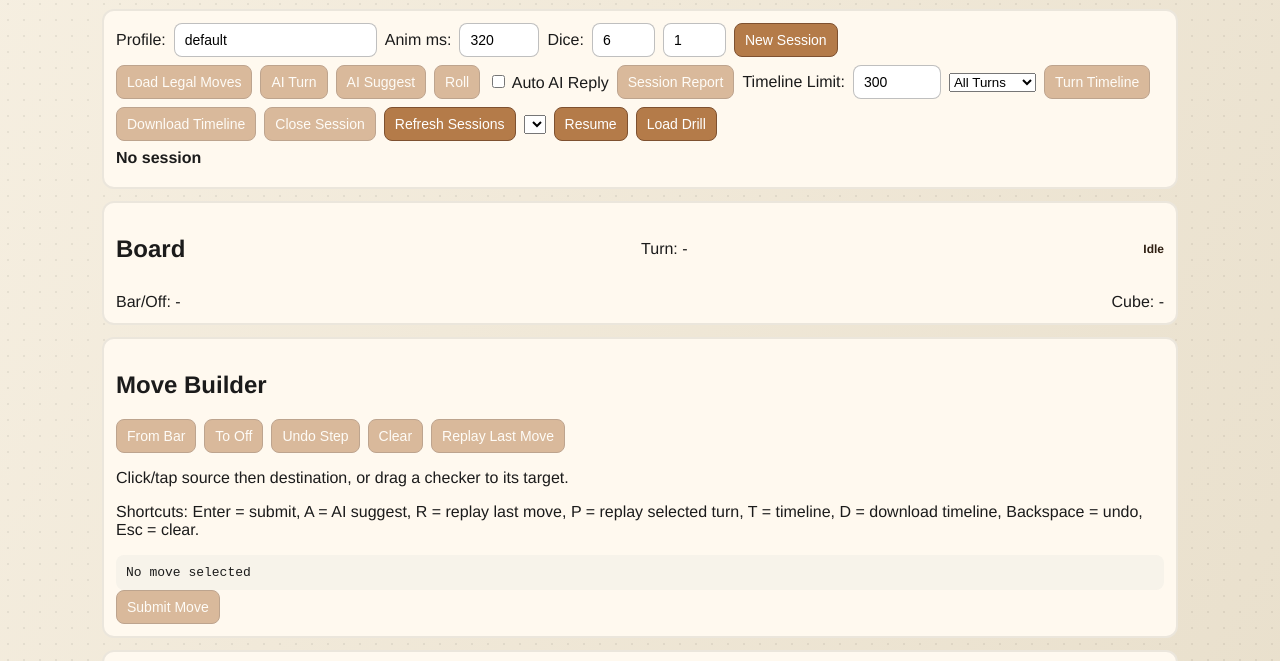
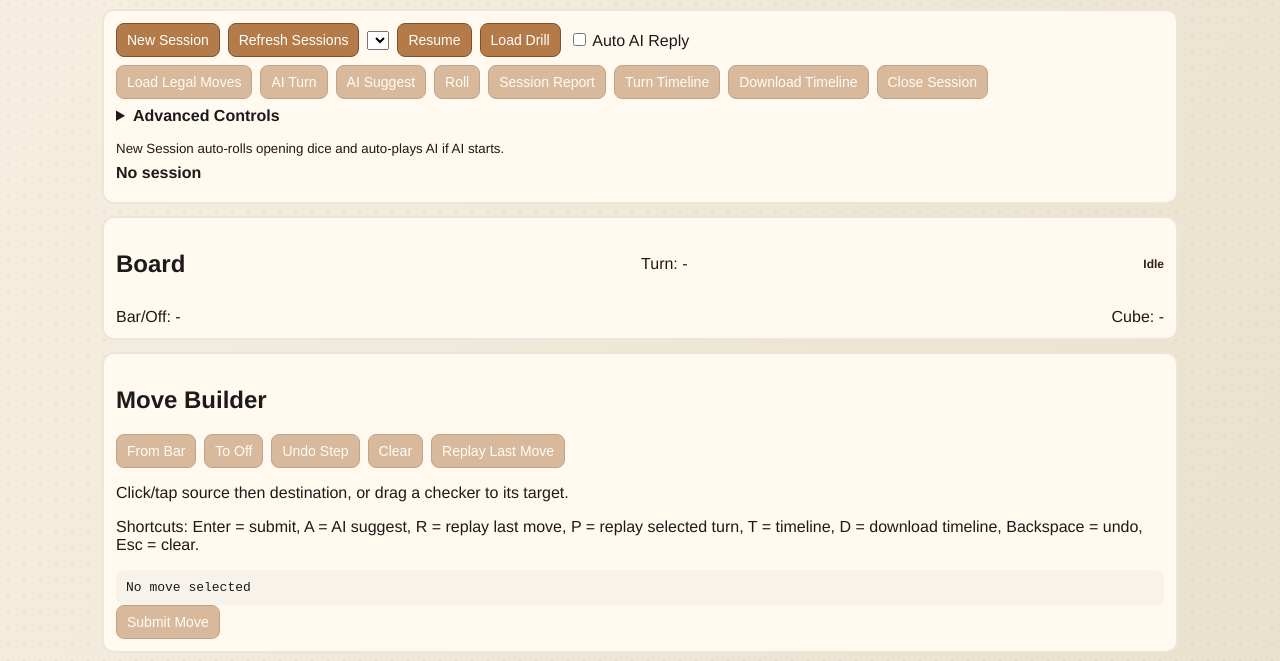
Before and after one commit to jkupferman/gammondator, a plain HTML site: page web/index.html in a window 1280 px wide. Both pictures are taken after a click on the button "New Session". Shown: the part 84-745 px from the top of the page. Drawn offline with Linux system fonts and the light colour scheme; no server answers.

Commit message:
Simplify controls with advanced panel and auto opening roll

```diff
--- a/web/app.js
+++ b/web/app.js
@@ -130,6 +130,23 @@ function currentProfileId() {
   return value || "default";
 }
 
+function rollOpeningSequence() {
+  let playerDie = 1;
+  let aiDie = 1;
+  while (playerDie === aiDie) {
+    playerDie = Math.floor(Math.random() * 6) + 1;
+    aiDie = Math.floor(Math.random() * 6) + 1;
+  }
+  const playerStarts = playerDie > aiDie;
+  return {
+    playerDie,
+    aiDie,
+    playerStarts,
+    turn: playerStarts ? "white" : "black",
+    dice: playerStarts ? [playerDie, aiDie] : [aiDie, playerDie],
+  };
+}
+
 function setSessionStatusLabel(status, moveCount) {
   if (!state.sessionId) {
     el.sessionStatus.textContent = "No session";
@@ -1019,15 +1036,16 @@ function onPointClick(point) {
 
 async function newSession() {
   try {
+    const opening = rollOpeningSequence();
     const position = {
       points: [-2, 0, 0, 0, 0, 5, 0, 3, 0, 0, 0, -5, 5, 0, 0, 0, -3, 0, -5, 0, 0, 0, 0, 2],
       bar_white: 0,
       bar_black: 0,
       off_white: 0,
       off_black: 0,
-      turn: "white",
+      turn: opening.turn,
       cube_value: 1,
-      dice: currentDice(),
+      dice: opening.dice,
     };
     const created = await api("/sessions", {
       method: "POST",
@@ -1049,8 +1067,15 @@ async function newSession() {
     renderMoveBuilder();
     renderMoveLog();
     renderTurnReplayPicker();
-    notify("Session created.");
+    el.die1.value = String(created.current_position.dice[0]);
+    el.die2.value = String(created.current_position.dice[1]);
     await refreshLegalMoves(true);
+    if (opening.playerStarts) {
+      notify(`Opening roll You ${opening.playerDie} vs AI ${opening.aiDie}. You start.`);
+    } else {
+      await aiTurn(false);
+      notify(`Opening roll You ${opening.playerDie} vs AI ${opening.aiDie}. AI started.`);
+    }
     await loadTrainingSummary();
     await loadAnalysisJobs();
     await loadSessionList();
--- a/web/index.html
+++ b/web/index.html
@@ -16,22 +16,29 @@
 
     <section class="panel controls">
       <div class="row">
-        <label>Profile:</label>
-        <input id="profileId" type="text" value="default" />
-        <label>Anim ms:</label>
-        <input id="animationMs" type="number" min="120" max="900" step="20" value="320" />
-        <label>Dice:</label>
-        <input id="die1" type="number" min="1" max="6" value="6" />
-        <input id="die2" type="number" min="1" max="6" value="1" />
         <button id="newSessionBtn">New Session</button>
+        <button id="refreshSessionsBtn">Refresh Sessions</button>
+        <select id="sessionPicker"></select>
+        <button id="resumeSessionBtn">Resume</button>
+        <button id="loadDrillBtn">Load Drill</button>
+        <label><input id="autoAiToggle" type="checkbox" /> Auto AI Reply</label>
       </div>
       <div class="row">
         <button id="loadLegalBtn" disabled>Load Legal Moves</button>
         <button id="aiTurnBtn" disabled>AI Turn</button>
         <button id="aiSuggestBtn" disabled>AI Suggest</button>
         <button id="rollBtn" disabled>Roll</button>
-        <label><input id="autoAiToggle" type="checkbox" /> Auto AI Reply</label>
         <button id="sessionReportBtn" disabled>Session Report</button>
+        <button id="turnTimelineBtn" disabled>Turn Timeline</button>
+        <button id="downloadTimelineBtn" disabled>Download Timeline</button>
+        <button id="closeSessionBtn" disabled>Close Session</button>
+      </div>
+      <details class="advanced-controls">
+        <summary>Advanced Controls</summary>
+        <label>Profile:</label>
+        <input id="profileId" type="text" value="default" />
+        <label>Anim ms:</label>
+        <input id="animationMs" type="number" min="120" max="900" step="20" value="320" />
         <label>Timeline Limit:</label>
         <input id="timelineLimit" type="number" min="20" max="1000" step="10" value="300" />
         <select id="turnActorFilter">
@@ -39,13 +46,13 @@
           <option value="human">Your Turns</option>
           <option value="ai">AI Turns</option>
         </select>
-        <button id="turnTimelineBtn" disabled>Turn Timeline</button>
-        <button id="downloadTimelineBtn" disabled>Download Timeline</button>
-        <button id="closeSessionBtn" disabled>Close Session</button>
-        <button id="refreshSessionsBtn">Refresh Sessions</button>
-        <select id="sessionPicker"></select>
-        <button id="resumeSessionBtn">Resume</button>
-        <button id="loadDrillBtn">Load Drill</button>
+        <label>Dice:</label>
+        <input id="die1" type="number" min="1" max="6" value="6" readonly />
+        <input id="die2" type="number" min="1" max="6" value="1" readonly />
+        <small>Opening roll is automatic on New Session.</small>
+      </details>
+      <div class="row">
+        <small>New Session auto-rolls opening dice and auto-plays AI if AI starts.</small>
       </div>
       <div class="row"><strong id="sessionStatus">No session</strong></div>
     </section>
--- a/web/styles.css
+++ b/web/styles.css
@@ -49,6 +49,28 @@ body {
   gap: 8px;
   align-items: center;
   flex-wrap: wrap;
+  margin-bottom: 8px;
+}
+
+.advanced-controls {
+  margin-bottom: 8px;
+}
+
+.advanced-controls summary {
+  cursor: pointer;
+  font-weight: 700;
+  margin-bottom: 8px;
+}
+
+.advanced-controls[open] summary {
+  margin-bottom: 10px;
+}
+
+.advanced-controls input,
+.advanced-controls select,
+.advanced-controls label,
+.advanced-controls small {
+  margin-right: 8px;
   margin-bottom: 8px;
 }
 
```
